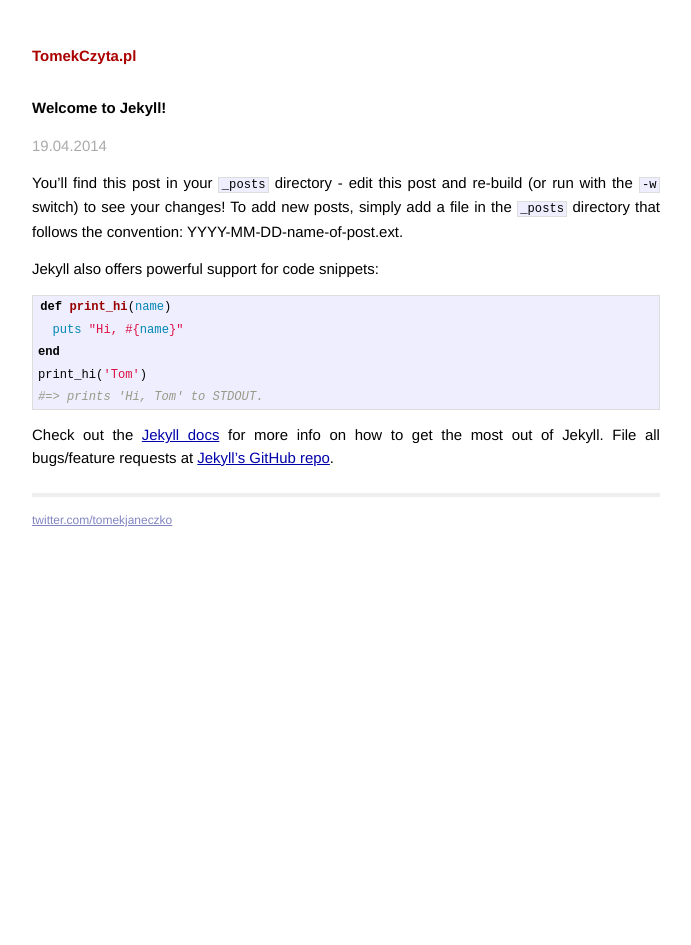
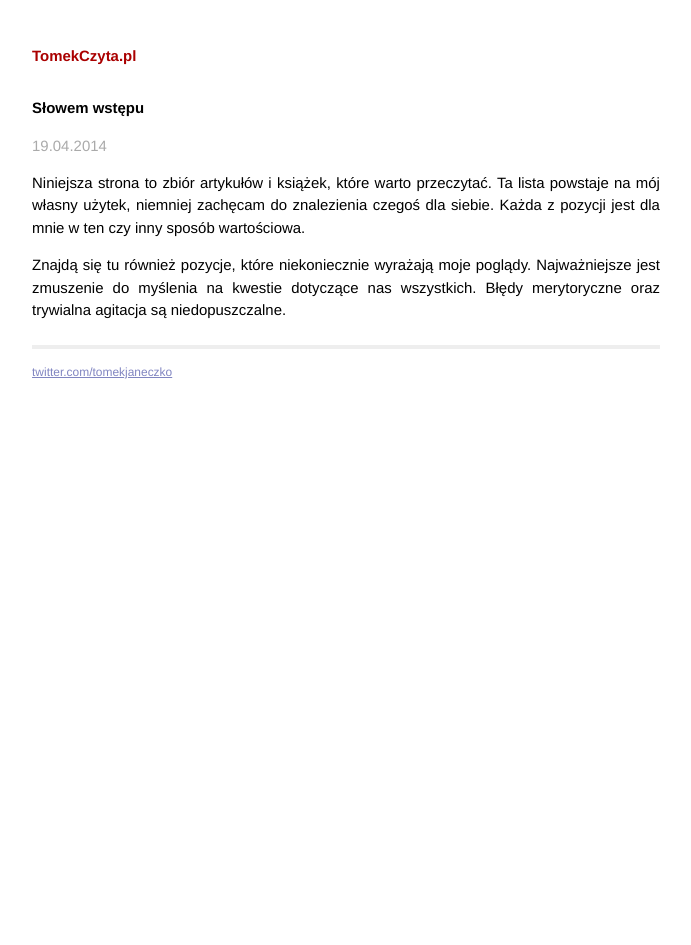
Before and after one commit to tomaszj/tomaszj.github.io, a Jekyll site: the page built from _posts/2014-04-19-slowem-wstepu.markdown, in a window 1280 px wide. Shown: the whole page, without its empty margins (294-985 px from the left). Built offline with Jekyll 4.4.1, drawn with Linux system fonts in a browser that asks for light colours; Markdown is read by kramdown in place of the engine named in the settings.

Commit message:
Wstępny post stworzony we właściwej formie.

```diff
--- a/_posts/2014-04-19-slowem-wstepu.markdown
+++ b/_posts/2014-04-19-slowem-wstepu.markdown
@@ -1,24 +1,10 @@
 ---
 layout: post
-title:  "Welcome to Jekyll!"
-date:   2014-04-19 19:42:32
-categories: jekyll update
+title:  "Słowem wstępu"
+date:   2014-04-19 19:00:00
+categories: start
 ---
 
-You'll find this post in your `_posts` directory - edit this post and re-build (or run with the `-w` switch) to see your changes!
-To add new posts, simply add a file in the `_posts` directory that follows the convention: YYYY-MM-DD-name-of-post.ext.
+Niniejsza strona to zbiór artykułów i książek, które warto przeczytać. Ta lista powstaje na mój własny użytek, niemniej zachęcam do znalezienia czegoś dla siebie. Każda z pozycji jest dla mnie w ten czy inny sposób wartościowa.
 
-Jekyll also offers powerful support for code snippets:
-
-{% highlight ruby %}
-def print_hi(name)
-  puts "Hi, #{name}"
-end
-print_hi('Tom')
-#=> prints 'Hi, Tom' to STDOUT.
-{% endhighlight %}
-
-Check out the [Jekyll docs][jekyll] for more info on how to get the most out of Jekyll. File all bugs/feature requests at [Jekyll's GitHub repo][jekyll-gh].
-
-[jekyll-gh]: https://github.com/mojombo/jekyll
-[jekyll]:    http://jekyllrb.com
+Znajdą się tu również pozycje, które niekoniecznie wyrażają moje poglądy. Najważniejsze jest zmuszenie do myślenia na kwestie dotyczące nas wszystkich. Błędy merytoryczne oraz trywialna agitacja są niedopuszczalne.
```
